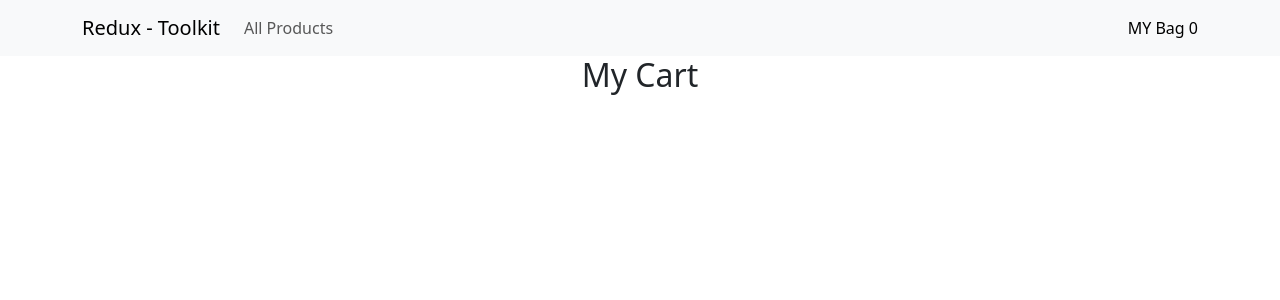
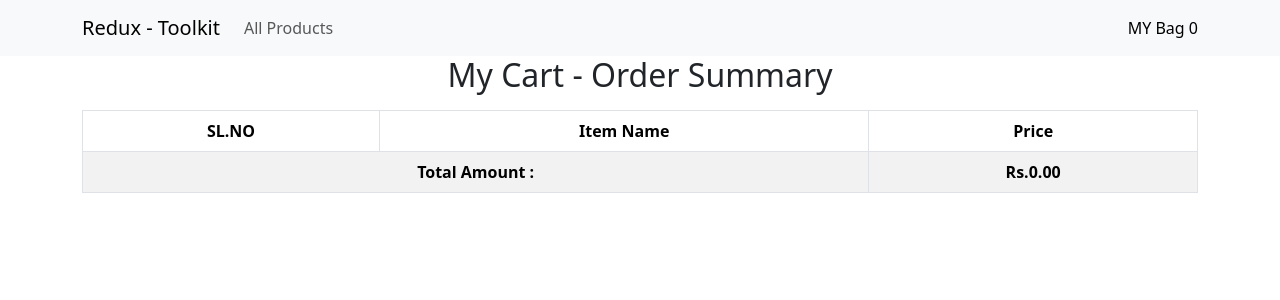
Before and after one commit to bathiniharish7/project-1-Ecommerce, a React (Create React App) app: page /cart in a window 1280 px wide. Shown: the top 300 px of the page. Built offline with nearby package versions, Linux system fonts and the light colour scheme.

Commit message:
Order Summary Component Added

```diff
--- a/src/components/Cart.js
+++ b/src/components/Cart.js
@@ -5,6 +5,7 @@ import Card from 'react-bootstrap/Card';
 
 import { useDispatch, useSelector } from 'react-redux'
 import { remove } from '../store/cartSlice';
+import OrderDetails from './OrderDetails';
 
 function Cart() {
 
@@ -35,14 +36,19 @@ function Cart() {
 
         </div>
     ))
+
+
+
   return (
     <>
-    <h2>My Cart</h2>
-    <div className='row'>
+    <div className='container'>
+    <h2 className='mb-3'>My Cart - Order Summary</h2>
+    <OrderDetails items={products}/>
+    <div className='row mt-5'>
+        {cards}
+    </div>
+    </div>
 
-        {cards}
-
-    </div>
     </>
   )
 }
--- /dev/null
+++ b/src/components/OrderDetails.js
@@ -0,0 +1,42 @@
+import React from 'react'
+import Table from 'react-bootstrap/Table';
+
+function OrderDetails({items}) {
+    let count = 1;
+    const total=items.reduce((acc,current)=>{
+        acc = acc + current.price;
+        return acc;
+    },0);
+  return (
+    <Table striped bordered hover>
+    <thead>
+      <tr>
+        <th>SL.NO</th>
+        <th>Item Name</th>
+        <th>Price</th>
+
+      </tr>
+    </thead>
+    <tbody>
+       {
+       items.map(item => (
+
+
+          <tr key={item.id}>
+            <td>{count++}</td>
+            <td>{item.title}</td>
+            <td>{item.price}</td>
+          </tr>
+        ))}
+
+        <tr>
+          <th colSpan="2">Total Amount : </th>
+          <th>Rs.{total.toFixed(2)}</th>
+        </tr>
+
+    </tbody>
+  </Table>
+  )
+}
+
+export default OrderDetails
```
